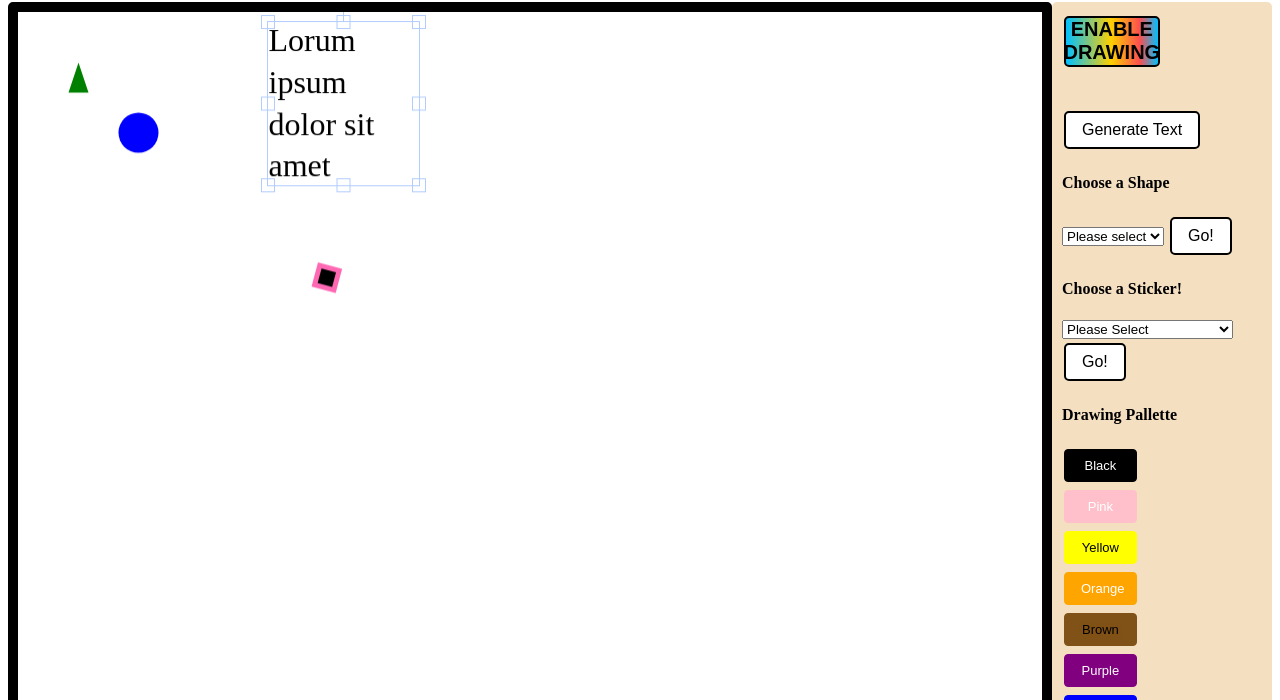
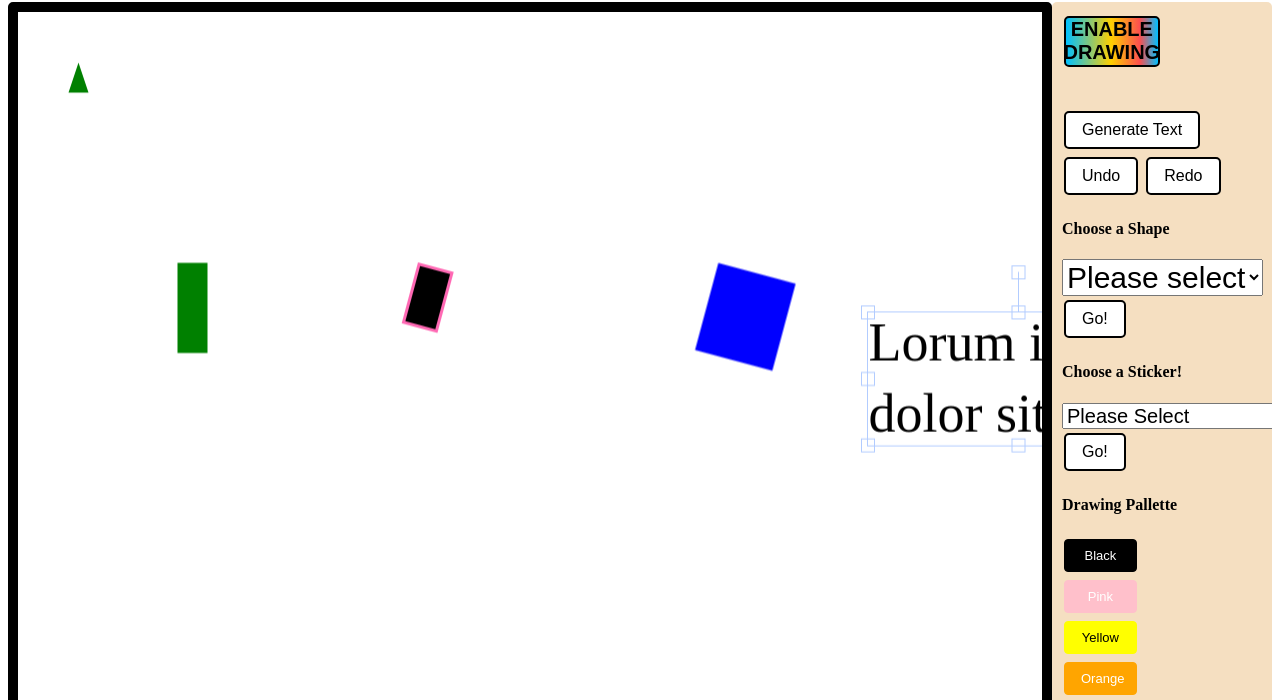
Before and after one commit to clew-bot/fabricv2, a website: page index.html in a window 1280 px wide. Both pictures are taken after a click on the button "Generate Text". Shown: the part 78-778 px from the top of the page. Drawn offline with nearby package versions, Linux system fonts and the light colour scheme.

Commit message:
bugfixes

```diff
--- a/app.js
+++ b/app.js
@@ -83,18 +83,62 @@ $(document).on("click", ".palleteBtn", function(){
 
 const canvas = initCanvas("canvas");
 
+const randomLeft = Math.floor(Math.random() * 300)
+console.log(randomLeft);
 //create rectangle //
+
+
 const rect = new fabric.Rect({
-    left: 100,
-    top: 100,
+    left: 400,
     fill: "aquablue",
-    width: 20,
-    height: 20,
+    width: 34,
+    height: 60,
     angle: 45
+  });
+  rect.set({ strokeWidth: 3,
+    stroke: "hotpink" });
+    rect.set("angle", 15).set("flipY", true);
+
+  rect.animate({"top": 250}, {
+    onChange: canvas.renderAll.bind(canvas),
+    duration: 1000,
+    easing: fabric.util.ease.easeOutBounce
+  });
+const rect1 = new fabric.Rect({
+    left: 700,
+    fill: "blue",
+    width: 80,
+    height: 90,
+    angle: 65
+  });
+  rect1.set("angle", 15).set("flipY", true);
+  rect1.animate({"top": 250}, {
+    onChange: canvas.renderAll.bind(canvas),
+    duration: 900,
+    easing: fabric.util.ease.easeOutBounce
+  });
+const rect2 = new fabric.Rect({
+    left: randomLeft,
+    fill: "green",
+    width: 30,
+    height: 90,
+    angle: 35
+  });
+  rect2.set("angle", 0).set("flipY", true);
+  rect2.animate({"top": 250}, {
+    onChange: canvas.renderAll.bind(canvas),
+    duration: 1000,
+    easing: fabric.util.ease.easeOutBounce
   });
 //create circle //
 const circle = new fabric.Circle({
-    radius: 20, fill: "blue", left: 100, top: 100
+    radius: 20, fill: "blue", left: 1500, top: 100
+  });
+  circle.set("angle", 15).set("flipY", true);
+  circle.animate({"top": 250}, {
+    onChange: canvas.renderAll.bind(canvas),
+    duration: 1100,
+    easing: fabric.util.ease.easeOutBounce
   });
 
 // create triangle //
@@ -102,19 +146,12 @@ const triangle = new fabric.Triangle({
     width: 20, height: 30, fill: "green", left: 50, top: 50
   });
 //adding shapes ---- TODO integrate in button ---> DONE DUDDITZ 12/22 //
-canvas.add(rect, circle, triangle);
+canvas.add(rect, rect1, rect2, circle, triangle);
 
 //custom properties for rectangle //
 //stoke width and color
-rect.set({ strokeWidth: 5,
-           stroke: "hotpink" });
-rect.set("angle", 15).set("flipY", true);
-// rect.set("selectable", false);
-rect.animate({"top": 250, "left": 300}, {
-    onChange: canvas.renderAll.bind(canvas),
-    duration: 1000,
-    easing: fabric.util.ease.easeOutBounce
-  });
+
+
 canvas.renderAll();
 
 //side button render //
@@ -133,14 +170,15 @@ const genText = document.getElementById("textGenerate");
 //adding text function //
 genText.addEventListener("click", () => {
   const textBox = new fabric.Textbox("Lorum ipsum dolor sit amet", {
-    left: 50,
-    top: 10,
-    width: 150,
-    fontSize: 32,
+    left: 100,
+    top: 300,
+    width: 300,
+    fontSize: 54,
+    fontFamily: "Comic Sans"
   });
-  textBox.animate("left", 250, {
+  textBox.animate("left", 850, {
     onChange: canvas.renderAll.bind(canvas),
-    duration: 1000,
+    duration: 1300,
     easing: fabric.util.ease.easeOutBounce
   });
   canvas.add(textBox).setActiveObject(textBox);
@@ -472,6 +510,40 @@ drawWidth.addEventListener("change", () => {
   }
 });
 
+const undo = () => {
+  canvas.undo();
+}
+const redo = () => {
+  canvas.redo();
+}
+
+
+
+
+// const baw = document.getElementById("baw");
+// baw.addEventListener("change", (oof) => {
+//   canvas.getActiveObject();
+//   console.log(oof);
+//   var filter = new fabric.Image.filters.Sepia();
+//   oof.filters.push(filter);
+//   oof.applyFilters(canvas.renderAll.bind(canvas));
+
+
+// })
+
+
+// const genFilter = () => {
+// const filters = document.getElementById("filterId").options[document.getElementById("filterId").selectedIndex].value
+// const obj = canvas.getActiveObject()
+//   if(filters === "baw") {
+//     console.log("test");
+
+//     obj.img.filters.push(new fabric.Image.filters.Grayscale());
+//     canvas.renderAll();
+//   }
+// }
+
+
 //save image as PNG --needs work--//
 const saveImage = document.getElementById("saveImg");
 
--- a/index.html
+++ b/index.html
@@ -5,19 +5,25 @@
     <meta name="viewport" content="width=device-width, initial-scale=1.0" />
     <title>Fabric JS</title>
     <script src="https://ajax.googleapis.com/ajax/libs/jquery/3.5.1/jquery.min.js"></script>
+
     <link rel="stylesheet" href="styles.css" />
   </head>
   <body>
+    <div id="resizer">
     <h1 id="welcome">Welcome to the Playground!</h1>
-    <div class="main" style="display: inline-flex;width:100%">
+    <div class="main" style="display: inline-flex;width:100%;">
       <div id="cContainer" style=" display: inline">
         <canvas id="canvas"></canvas>
       </div>
       <div class="enablingC" style="display: inline">
         <button id="draw">Enable Drawing</button><br /><br />
-        <button id="textGenerate">Generate Text</button>
+        <button id="textGenerate">Generate Text</button><br>
+
+
+
+        <button onclick="undo()">Undo</button>
+        <button onclick="redo()">Redo</button>
         <h4>Choose a Shape</h4>
-
         <select id="shapesId">
           <option value="">Please select</option>
           <option value="rectangle">Square</option>
@@ -79,7 +85,9 @@
       made with ❤️ by
       <a href="https://github.com/clew-bot" target="blank">clew-bot</a>
     </p>
+  </div>
     <script src="./lib/fabric.min.js"></script>
+    <script src="./undoredo.js"></script>
     <script src="app.js"></script>
   </body>
 </html>
--- a/styles.css
+++ b/styles.css
@@ -36,16 +36,14 @@
 #welcome {
     text-align: center;
 }
-/*
-#cContainer {
-    padding-left: 0;
-    padding-right: 0;
-    margin-left: auto;
-    margin-right: auto;
 
-    width: 800px;
-    position: relative;
-} */
+#resizer {
+
+}
+
+
+
+
 .genInput {
     text-align: center;
 }
@@ -249,11 +247,12 @@ button {
 #palleteCont {
     display: flex;
     flex-direction: column-reverse;
+    width: 6vw;
+}
 
-
-
-
-    width: 6vw;
-
-
+#shapesId {
+    font-size: 30px;
 }
+#characterId {
+    font-size: 20px;
+}
--- /dev/null
+++ b/undoredo.js
@@ -0,0 +1,152 @@
+/**
+ * Override the initialize function for the _historyInit();
+ */
+fabric.Canvas.prototype.initialize = (function(originalFn) {
+    return function(...args) {
+      originalFn.call(this, ...args);
+      this._historyInit();
+      return this;
+    };
+  })(fabric.Canvas.prototype.initialize);
+
+  /**
+   * Override the dispose function for the _historyDispose();
+   */
+  fabric.Canvas.prototype.dispose = (function(originalFn) {
+    return function(...args) {
+      originalFn.call(this, ...args);
+      this._historyDispose();
+      return this;
+    };
+  })(fabric.Canvas.prototype.dispose);
+
+  /**
+   * Returns current state of the string of the canvas
+   */
+  fabric.Canvas.prototype._historyNext = function () {
+    return JSON.stringify(this.toDatalessJSON(this.extraProps));
+  }
+
+  /**
+   * Returns an object with fabricjs event mappings
+   */
+  fabric.Canvas.prototype._historyEvents = function() {
+    return {
+      'object:added': this._historySaveAction,
+      'object:removed': this._historySaveAction,
+      'object:modified': this._historySaveAction,
+      'object:skewing': this._historySaveAction
+    }
+  }
+
+  /**
+   * Initialization of the plugin
+   */
+  fabric.Canvas.prototype._historyInit = function () {
+    this.historyUndo = [];
+    this.historyRedo = [];
+    this.extraProps = ['selectable'];
+    this.historyNextState = this._historyNext();
+
+    this.on(this._historyEvents());
+  }
+
+  /**
+   * Remove the custom event listeners
+   */
+  fabric.Canvas.prototype._historyDispose = function () {
+    this.off(this._historyEvents())
+  }
+
+  /**
+   * It pushes the state of the canvas into history stack
+   */
+  fabric.Canvas.prototype._historySaveAction = function () {
+
+    if (this.historyProcessing)
+      return;
+
+    const json = this.historyNextState;
+    this.historyUndo.push(json);
+    this.historyNextState = this._historyNext();
+    this.fire('history:append', { json: json });
+  }
+
+  /**
+   * Undo to latest history.
+   * Pop the latest state of the history. Re-render.
+   * Also, pushes into redo history.
+   */
+  fabric.Canvas.prototype.undo = function (callback) {
+    // The undo process will render the new states of the objects
+    // Therefore, object:added and object:modified events will triggered again
+    // To ignore those events, we are setting a flag.
+    this.historyProcessing = true;
+
+    const history = this.historyUndo.pop();
+    if (history) {
+      // Push the current state to the redo history
+      this.historyRedo.push(this._historyNext());
+      this.historyNextState = history;
+      this._loadHistory(history, 'history:undo', callback);
+    } else {
+      this.historyProcessing = false;
+    }
+  }
+
+  /**
+   * Redo to latest undo history.
+   */
+  fabric.Canvas.prototype.redo = function (callback) {
+    // The undo process will render the new states of the objects
+    // Therefore, object:added and object:modified events will triggered again
+    // To ignore those events, we are setting a flag.
+    this.historyProcessing = true;
+    const history = this.historyRedo.pop();
+    if (history) {
+      // Every redo action is actually a new action to the undo history
+      this.historyUndo.push(this._historyNext());
+      this.historyNextState = history;
+      this._loadHistory(history, 'history:redo', callback);
+    } else {
+      this.historyProcessing = false;
+    }
+  }
+
+  fabric.Canvas.prototype._loadHistory = function(history, event, callback) {
+    var that = this;
+
+    this.loadFromJSON(history, function() {
+      that.renderAll();
+      that.fire(event);
+      that.historyProcessing = false;
+
+      if (callback && typeof callback === 'function')
+        callback();
+    });
+  }
+
+  /**
+   * Clear undo and redo history stacks
+   */
+  fabric.Canvas.prototype.clearHistory = function() {
+    this.historyUndo = [];
+    this.historyRedo = [];
+    this.fire('history:clear');
+  }
+
+  /**
+   * Off the history
+   */
+  fabric.Canvas.prototype.offHistory = function() {
+    this.historyProcessing = true;
+  }
+
+  /**
+   * On the history
+   */
+  fabric.Canvas.prototype.onHistory = function() {
+    this.historyProcessing = false;
+
+    this._historySaveAction();
+  }
```
